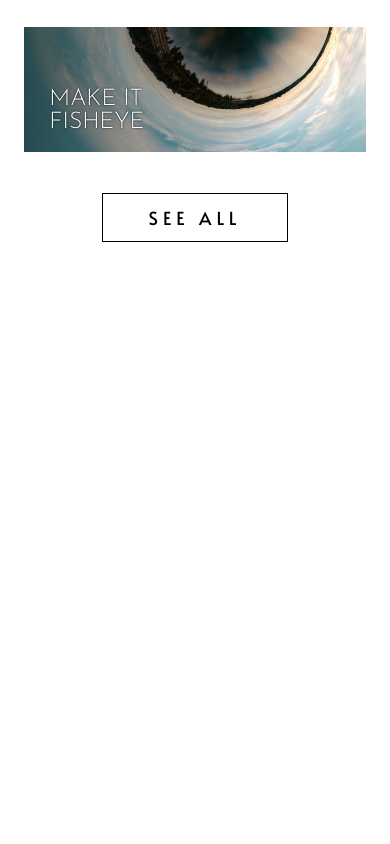
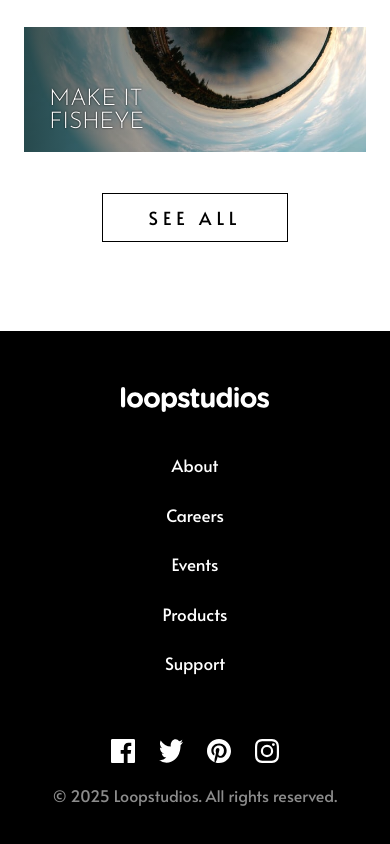
Before and after one commit to cendyz/loopstudios-landing-page-main, a React (Vite) app: page / in a window 390 px wide. Shown: the part 2042-2886 px from the top of the page. Before the commit the page ends 2373 px from the top, so only its background shows below. Built offline with nearby package versions, Linux system fonts and the light colour scheme.

Commit message:
footer mobile done, mobile done

```diff
--- a/src/App.jsx
+++ b/src/App.jsx
@@ -1,4 +1,4 @@
-import { Nav, Header, MainContent } from './components/index'
+import { Nav, Header, MainContent, Footer } from './components/index'
 
 const App = () => {
 	return (
@@ -6,6 +6,7 @@ const App = () => {
 			<Nav />
 			<Header />
 			<MainContent />
+			<Footer />
 		</>
 	)
 }
--- /dev/null
+++ b/src/components/Footer/Footer.jsx
@@ -0,0 +1,36 @@
+import styles from './Footer.module.scss'
+import { linkData, iconsData } from '../../data'
+import { useState } from 'react'
+const actualYear = new Date().getFullYear()
+
+const Footer = () => {
+	const [year, setYear] = useState(actualYear)
+
+	return (
+		<footer className={styles.footer}>
+			<img
+				src='src/images/logo.svg'
+				alt='Logo loopstudios'
+				className={styles.logo}
+			/>
+			{linkData.map(({ link }, index) => {
+				return (
+					<a href='#' className={styles.link} key={index}>
+						{link}
+					</a>
+				)
+			})}
+			<div className={styles.iconsBox}>
+				{iconsData.map(({ img, alt }, index) => {
+					return (
+						<img src={img} alt={alt} className={styles.icon} key={index} />
+					)
+				})}
+			</div>
+			<p className={styles.copyright}>
+				© {year} Loopstudios. All rights reserved.
+			</p>
+		</footer>
+	)
+}
+export default Footer
--- /dev/null
+++ b/src/components/Footer/Footer.module.scss
@@ -0,0 +1,36 @@
+@use '../../sass//utilities' as *;
+
+.footer {
+    display: flex;
+    align-items: center;
+    flex-direction: column;
+    padding: 3.5em 2.5em;
+	background-color: $black;
+}
+
+.logo {
+    margin-bottom: 1em;
+    width: 9.25em;
+}
+
+.link {
+    margin-top: 1.5em;
+    color: $white;
+    font-size: 1.7rem;
+    text-transform: capitalize;
+}
+
+.iconsBox {
+    margin-top: 4em;
+    display: flex;
+    column-gap: 1.5em;
+}
+
+.icon {
+    width: 100%;
+}
+
+.copyright {
+    margin-top: 1.3em;
+    color: $dark-gray;
+}
--- /dev/null
+++ b/src/components/Footer/index.jsx
@@ -0,0 +1,3 @@
+import Footer from "./Footer";
+
+export default Footer
--- a/src/components/index.jsx
+++ b/src/components/index.jsx
@@ -1,5 +1,6 @@
 import Nav from "./Nav";
 import Header from "./Header";
 import MainContent from "./MainContent";
+import Footer from "./Footer";
 
-export {Nav, Header, MainContent}
+export {Nav, Header, MainContent, Footer}
--- a/src/data.js
+++ b/src/data.js
@@ -8,6 +8,10 @@ import aboveImg from './images/mobile/image-from-above.jpg'
 import pocketImg from './images/mobile/image-pocket-borealis.jpg'
 import curiosityImg from './images/mobile/image-curiosity.jpg'
 import fisheyeImg from './images/mobile/image-fisheye.jpg'
+import facebookIcon from './images/icon-facebook.svg'
+import twitterIcon from './images/icon-twitter.svg'
+import pinterestIcon from './images/icon-pinterest.svg'
+import instagramIcon from './images/icon-instagram.svg'
 
 export const linkData = [
 	{
@@ -80,3 +84,22 @@ export const creationsData = [
 		alt: 'fisheye',
 	},
 ]
+
+export const iconsData = [
+	{
+		img: facebookIcon,
+		alt: 'facebook icon',
+	},
+	{
+		img: twitterIcon,
+		alt: 'twitter icon',
+	},
+	{
+		img: pinterestIcon,
+		alt: 'pinterest icon',
+	},
+	{
+		img: instagramIcon,
+		alt: 'instagram icon',
+	},
+]
```
